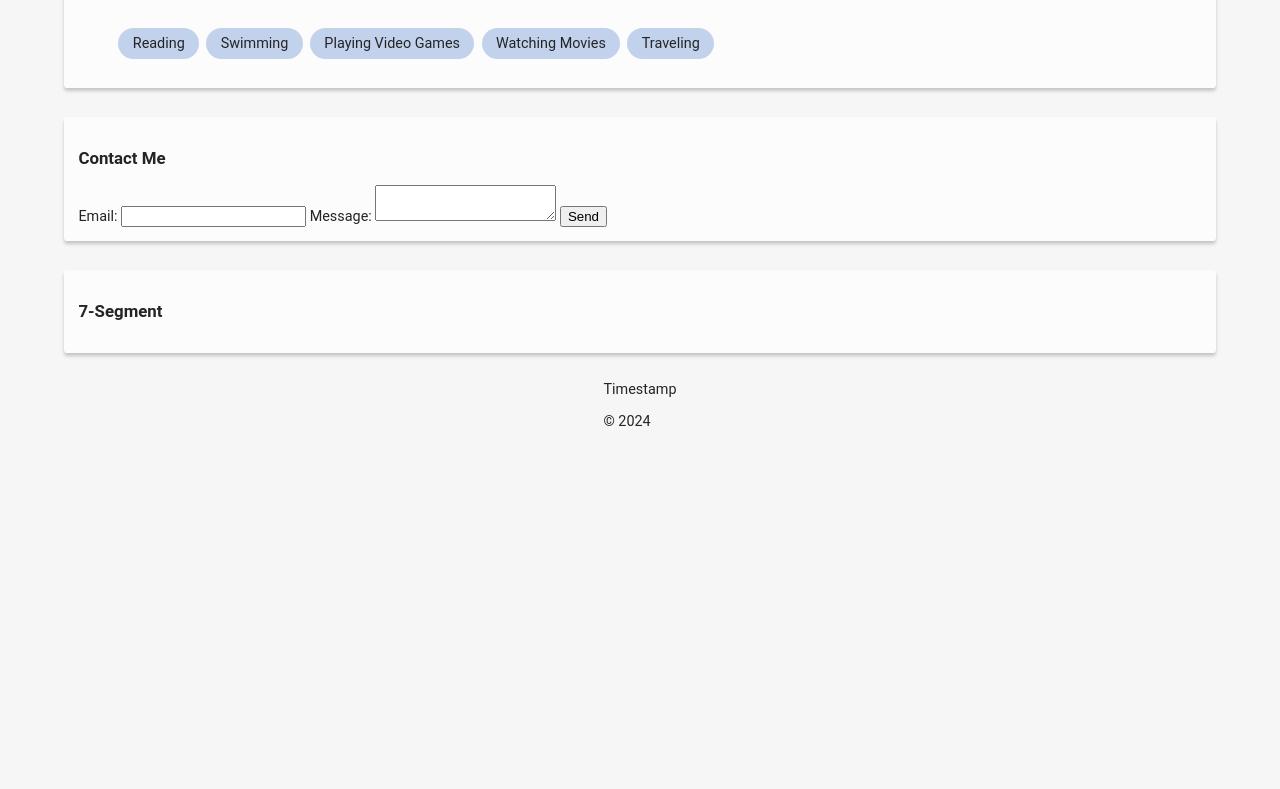
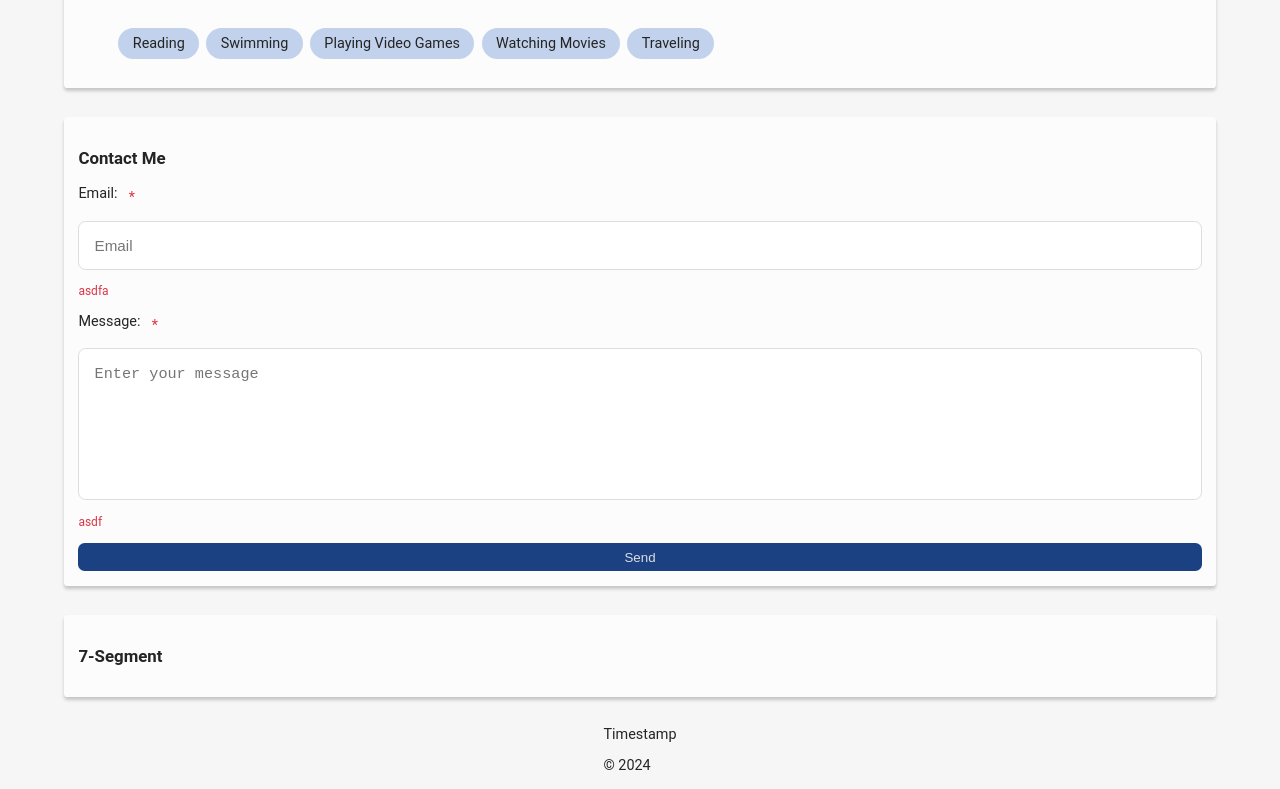
Before and after one commit to obadaDeg/exalt_first_task, a plain HTML site: page index.html in a window 1280 px wide. Shown: the part 803-1592 px from the top of the page. Before the commit the page ends 1247 px from the top, so only its background shows below. Drawn offline with Linux system fonts and the light colour scheme.

Commit message:
From Styles Completed

```diff
--- a/index.html
+++ b/index.html
@@ -4,6 +4,7 @@
     <meta charset="UTF-8" />
     <meta name="viewport" content="width=device-width, initial-scale=1.0" />
     <link rel="stylesheet" href="/styles/style.css" />
+    <script src="/scripts/main.js" type="module"></script>
     <title>Profile Page</title>
   </head>
   <body>
@@ -48,17 +49,33 @@
       </section>
       <section class="content-card contact-me">
         <h3>Contact Me</h3>
-        <form action="put" class="contact-form">
-          <label for="email">Email:</label>
-          <input type="email" id="email" name="email" required />
-          <label for="message">Message:</label>
-          <textarea id="message" name="message" required></textarea>
-          <button type="submit">Send</button>
+        <form action="#" class="contact-form">
+          <div class="input">
+            <label for="email">Email:</label>
+            <input
+              type="email"
+              id="email"
+              name="email"
+              placeholder="Email"
+              required
+            />
+            <p class="error">asdfa</p>
+          </div>
+          <div class="input">
+            <label for="message">Message:</label>
+            <textarea
+              id="message"
+              name="message"
+              placeholder="Enter your message"
+              required
+            ></textarea>
+            <p class="error">asdf</p>
+          </div>
+          <button type="submit" class="action-button">Send</button>
         </form>
       </section>
       <section class="content-card seven-segment">
         <h3>7-Segment</h3>
-
 
       </section>
     </main>
--- /dev/null
+++ b/scripts/form_validator.js
@@ -0,0 +1,3 @@
+export default class FormValidator {
+
+}
--- a/styles/main.css
+++ b/styles/main.css
@@ -1,7 +1,7 @@
 :root {
   --primary-color: #f6f6f6;
   --secondary-color: #1b4183;
-  --accent-color: #ebebeb;
+  --accent-color: #dddddd;
   --success-color: #28a745;
   --call-to-action: #c2d2ec;
   --active-color: #eeeff3;
@@ -136,7 +136,71 @@ body::before {
 }
 
 .contact-form {
+  display: flex;
+  flex-direction: column;
+  gap: 1em;
+  width: 100%;
 }
+
+.contact-form:has(input[required]) label::after {
+  content: "*";
+  color: var(--danger-color);
+  padding-left: 1%;
+  vertical-align: -25%;
+}
+
+.contact-form input[type="email"],
+.contact-form textarea {
+  width: 100%;
+  padding: 1em 1em;
+  font-size: calc(var(--font-size) * 0.95);
+  border: var(--border-width) solid var(--accent-color);
+  border-radius: 0.5em;
+}
+
+.contact-form input[type="email"]:focus,
+.contact-form textarea:focus {
+    outline: none;
+    border: var(--border-width) solid var(--secondary-color);
+    color: var(--primary-text-color);
+    caret-color: var(--secondary-color);
+}
+
+.contact-form textarea {
+  resize: none;
+  height: 10em;
+  overflow-y: auto;
+}
+
+.action-button {
+    background-color: var(--secondary-color);
+    color: var(--accent-color);
+    padding: .5em 1em;
+    border: none;
+    border-radius: .5em;
+}
+
+.action-button:hover {
+    background-color: var(--active-color);
+    color: var(--primary-text-color);
+}
+
+.action-button:active {
+    color: var(--warning-color);
+}
+
+.input {
+    display: flex;
+    flex-direction: column;
+    gap: 1em;
+}
+
+.error {
+    margin: 0;
+    font-size: calc(var(--font-size) * .75);
+    color: var(--danger-color);
+}
+
 
 @media screen and (max-width: 480px) {
   .skills ul,
```
